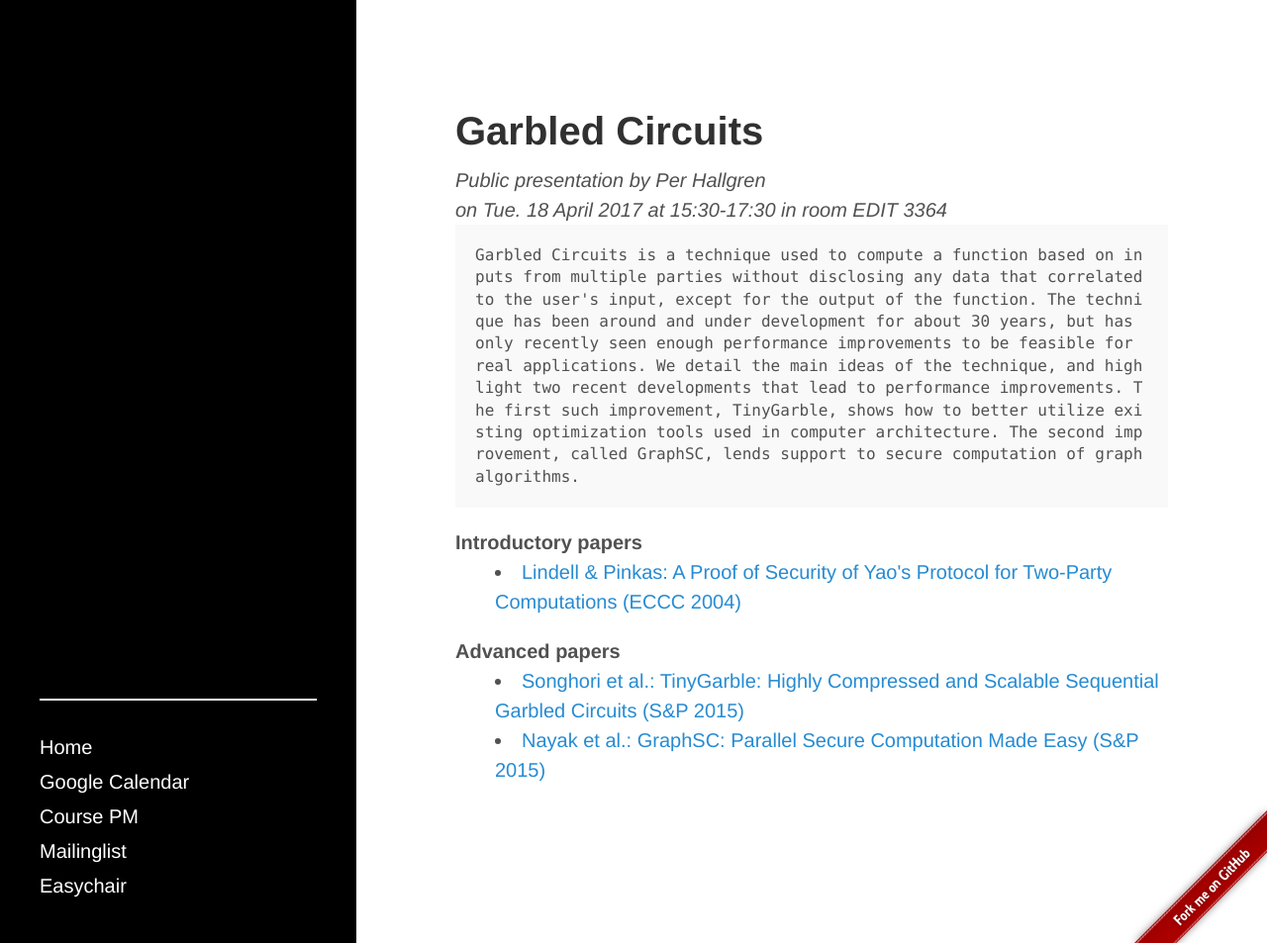
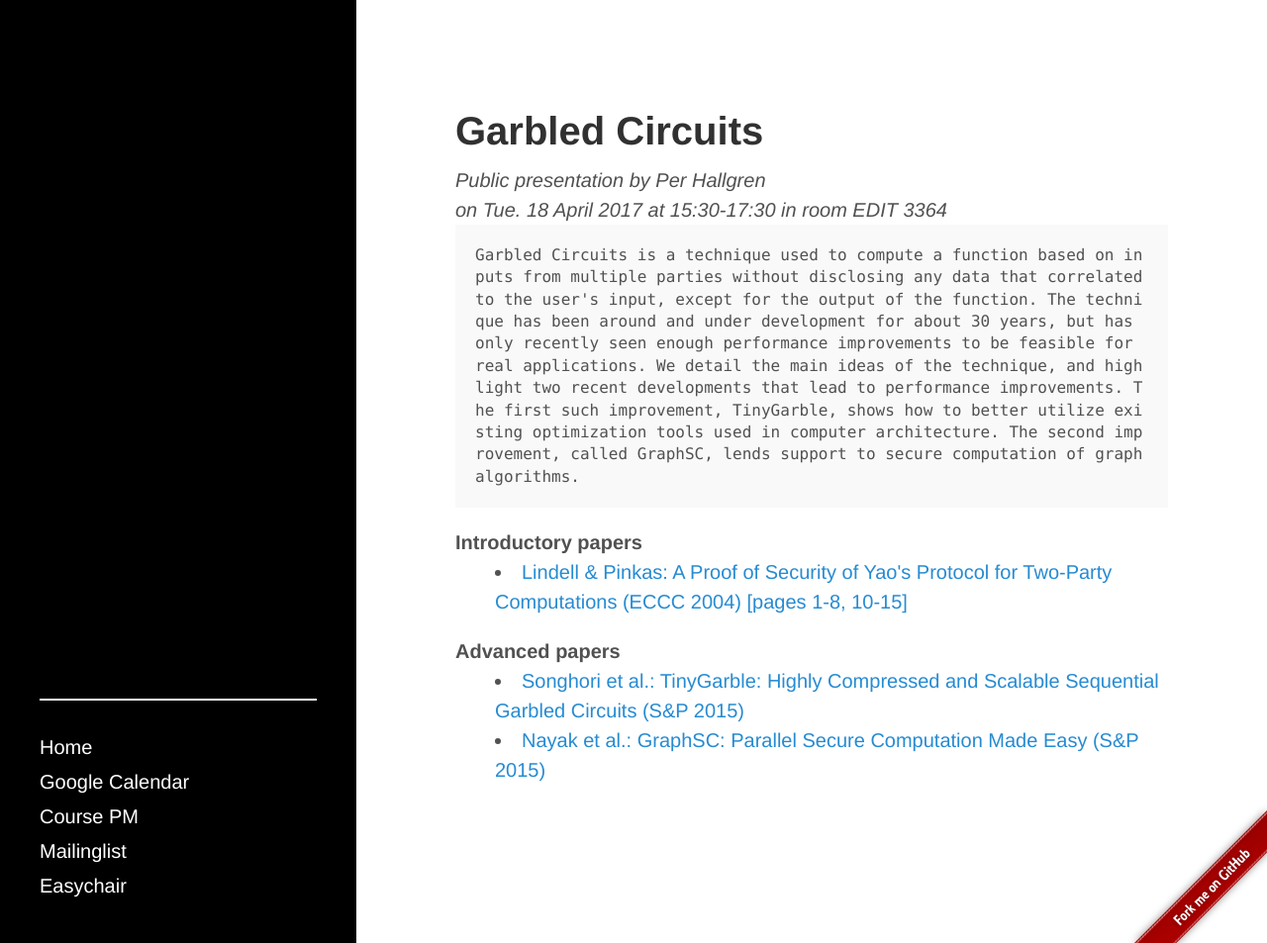
Before and after one commit to fdat085/fdat085.github.io, a Jekyll site: the page built from student-per.md, in a window 1280 px wide and 953 px high. Shown: the whole window at 99% size. Built offline with Jekyll 4.4.1, drawn with Linux system fonts in a browser that asks for light colours.

Commit message:
Added page restriction

```diff
--- a/student-per.md
+++ b/student-per.md
@@ -17,7 +17,7 @@ better utilize existing optimization tools used in computer architecture. The
 second improvement, called GraphSC, lends support to secure computation of
 graph algorithms."
 intropapers:
-- title: "Lindell & Pinkas: A Proof of Security of Yao's Protocol for Two-Party Computations (ECCC 2004)"
+- title: "Lindell & Pinkas: A Proof of Security of Yao's Protocol for Two-Party Computations (ECCC 2004) [pages 1-8, 10-15]"
   url: "http://eprint.iacr.org/2004/175"
 advancedpapers:
 - title: "Songhori et al.: TinyGarble: Highly Compressed and Scalable Sequential Garbled Circuits (S&P 2015)"
```
